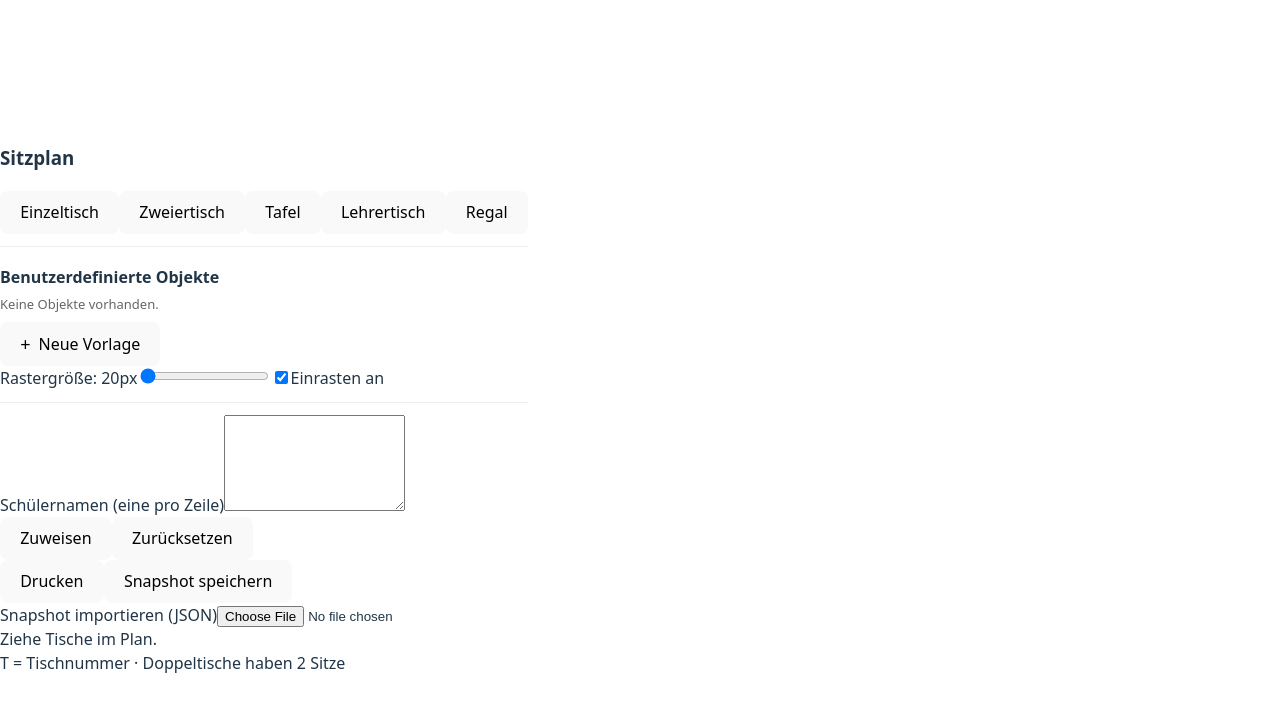
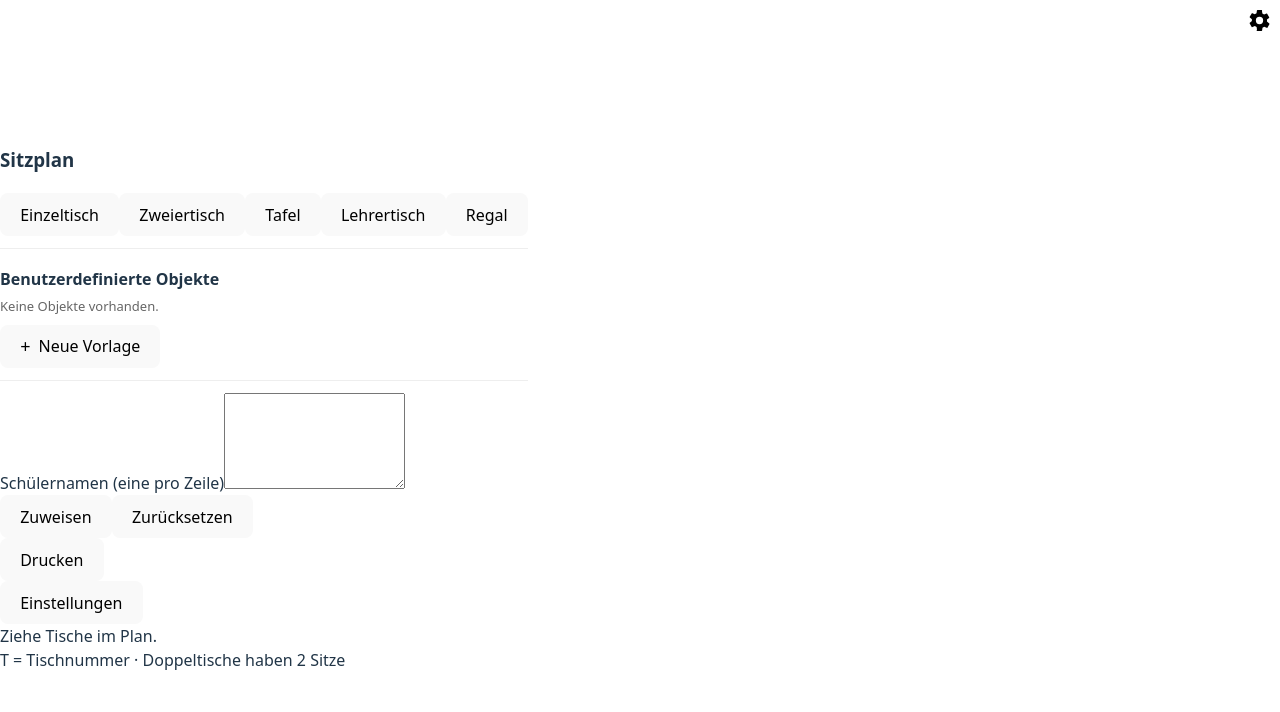
Before and after one commit to PaulHermes/Seating-Plan, a React (Vite) app: page / in a window 1280 px wide. Shown: the top 712 px of the page. Built offline with nearby package versions, Linux system fonts and the light colour scheme; the HTML template or start-up script is replaced by a standard one.

Commit message:
Settins button added, fixed snap settings saving

```diff
--- a/src/App.jsx
+++ b/src/App.jsx
@@ -32,6 +32,7 @@ export default function App() {
   const [namesText, setNamesText] = useState("");
   const [gridSize, setGridSize] = useState(20);
   const [snapToGrid, setSnapToGrid] = useState(true);
+  const [mounted, setMounted] = useState(false);
 
   // load saved state on mount
   useEffect(() => {
@@ -44,7 +45,7 @@ export default function App() {
       const asg = (await loadState("assignments")) || {};
       const names = (await loadState("namesText")) || "";
       const gs = (await loadState("gridSize")) || 20;
-      const snap = (await loadState("snapToGrid")) || true;
+      const snap = await loadState("snapToGrid");
 
       // Ensure rotate exists and is numeric (migration for older saved data)
       setDesks(
@@ -108,12 +109,14 @@ export default function App() {
     }
   }, [namesText]);
   useEffect(() => {
-    if (gridSize !== 20) {
+    if (mounted) {
       saveState("gridSize", gridSize);
+    } else {
+      setMounted(true);
     }
   }, [gridSize]);
   useEffect(() => {
-    if (snapToGrid !== true) {
+    if (mounted) {
       saveState("snapToGrid", snapToGrid);
     }
   }, [snapToGrid]);
--- a/src/components/Sidebar.jsx
+++ b/src/components/Sidebar.jsx
@@ -34,6 +34,7 @@ export default function Sidebar({
   const [tplRot, setTplRot] = useState(true);
   const [tplDel, setTplDel] = useState(true);
   const [tplSaving, setTplSaving] = useState(false);
+  const [settingsOpen, setSettingsOpen] = useState(false);
 
   function handleFileChange(e) {
     const f = e.target.files && e.target.files[0];
@@ -94,6 +95,29 @@ export default function Sidebar({
   return (
     <div className="sidebar">
       <h3>Sitzplan</h3>
+      <div style={{ position: "absolute", top: 8, right: 8 }}>
+        <button
+          className="small-btn"
+          onClick={() => setSettingsOpen(true)}
+          title="Einstellungen"
+          style={{
+            background: "transparent",
+            border: "none",
+            cursor: "pointer",
+            padding: 0,
+          }}
+        >
+          <svg
+            xmlns="http://www.w3.org/2000/svg"
+            width="25"
+            height="25"
+            fill="currentColor"
+            viewBox="0 0 24 24"
+          >
+            <path d="M19.14,12.94c.04-.31.06-.63.06-.94s-.02-.63-.06-.94l2.03-1.58a.5.5,0,0,0,.12-.65l-1.92-3.32a.5.5,0,0,0-.61-.22l-2.39.96a7.07,7.07,0,0,0-1.63-.94l-.36-2.54A.5.5,0,0,0,14,2H10a.5.5,0,0,0-.5.42L9.14,4.96a7.07,7.07,0,0,0-1.63.94l-2.39-.96a.5.5,0,0,0-.61.22L2.59,8.48a.5.5,0,0,0,.12.65L4.74,10.7c-.04.31-.06.63-.06.94s.02.63.06.94L2.71,14.16a.5.5,0,0,0-.12.65l1.92,3.32c.14.24.43.34.7.22l2.39-.96c.49.39,1.04.71,1.63.94l.36,2.54A.5.5,0,0,0,10,22h4a.5.5,0,0,0,.5-.42l.36-2.54c.59-.23,1.14-.55,1.63-.94l2.39.96c.27.11.56.02.7-.22l1.92-3.32a.5.5,0,0,0-.12-.65ZM12,15.5A3.5,3.5,0,1,1,15.5,12,3.5,3.5,0,0,1,12,15.5Z" />
+          </svg>
+        </button>
+      </div>
 
       <div className="btn-row">
         <button className="btn primary" onClick={() => addDesk("single")}>
@@ -185,22 +209,6 @@ export default function Sidebar({
         </div>
       </div>
 
-      <label className="label">Rastergröße: {gridSize}px</label>
-      <input
-        type="range"
-        min={20}
-        max={80}
-        value={gridSize}
-        onChange={(e) => setGridSize(Number(e.target.value))}
-      />
-      <label className="checkbox">
-        <input
-          type="checkbox"
-          checked={snapToGrid}
-          onChange={(e) => setSnapToGrid(e.target.checked)}
-        />
-        Einrasten an
-      </label>
       <div
         style={{ marginTop: 12, borderTop: "1px solid #eee", paddingTop: 12 }}
       >
@@ -224,20 +232,12 @@ export default function Sidebar({
           <button className="btn yellow" onClick={printPlan}>
             Drucken
           </button>
-          <button className="btn" onClick={saveSnapshot}>
-            Snapshot speichern
-          </button>
         </div>
-
-        <div className="file-load">
-          <label className="label">Snapshot importieren (JSON)</label>
-          <input
-            type="file"
-            accept="application/json"
-            ref={fileRef}
-            onChange={handleFileChange}
-          />
-        </div>
+      </div>
+      <div className="btn-col">
+        <button className="btn" onClick={() => setSettingsOpen(true)}>
+          Einstellungen
+        </button>
       </div>
       <div className="hint">Ziehe Tische im Plan.</div>
 
@@ -370,6 +370,105 @@ export default function Sidebar({
           </div>
         </div>
       )}
+
+      {settingsOpen && (
+        <div
+          role="dialog"
+          aria-modal="true"
+          style={{
+            position: "fixed",
+            inset: 0,
+            display: "flex",
+            alignItems: "center",
+            justifyContent: "center",
+            background: "rgba(0,0,0,0.35)",
+            zIndex: 9999,
+          }}
+          onMouseDown={(e) => {
+            if (e.target === e.currentTarget) setSettingsOpen(false);
+          }}
+        >
+          <div
+            style={{
+              width: 420,
+              maxWidth: "calc(100% - 24px)",
+              background: "#fff",
+              borderRadius: 8,
+              padding: 16,
+              boxShadow: "0 8px 30px rgba(0,0,0,0.12)",
+            }}
+          >
+            <h3 style={{ marginTop: 0 }}>Einstellungen</h3>
+
+            <div
+              style={{
+                marginTop: 12,
+                borderTop: "1px solid #eee",
+                paddingTop: 12,
+              }}
+            >
+              <div className="grid-size-container">
+                <div className="grid-size-label">Rastergröße: {gridSize}</div>
+                <input
+                  type="range"
+                  min={20}
+                  max={80}
+                  value={gridSize}
+                  onChange={(e) => setGridSize(Number(e.target.value))}
+                />
+              </div>
+              <label className="checkbox">
+                <input
+                  type="checkbox"
+                  checked={snapToGrid}
+                  onChange={(e) => setSnapToGrid(e.target.checked)}
+                />
+                Einrasten an
+              </label>
+            </div>
+            <div
+              style={{
+                marginTop: 12,
+                borderTop: "1px solid #eee",
+                paddingTop: 12,
+              }}
+            >
+              <div className="btn-col" style={{ marginTop: 16 }}>
+                <button className="btn" onClick={saveSnapshot}>
+                  Snapshot speichern
+                </button>
+
+                <button
+                  className="btn"
+                  onClick={() => fileRef.current && fileRef.current.click()}
+                  style={{ marginTop: 8 }}
+                >
+                  Snapshot importieren
+                </button>
+                <input
+                  type="file"
+                  accept="application/json"
+                  ref={fileRef}
+                  onChange={handleFileChange}
+                  style={{ display: "none" }}
+                />
+              </div>
+            </div>
+            <div
+              style={{
+                display: "flex",
+                justifyContent: "flex-end",
+                gap: 8,
+                marginTop: 16,
+              }}
+            >
+              <button className="btn" onClick={() => setSettingsOpen(false)}>
+                Schließen
+              </button>
+            </div>
+          </div>
+        </div>
+      )}
     </div>
   );
 }
--- a/src/styles.css
+++ b/src/styles.css
@@ -43,6 +43,7 @@ body,
   display: flex;
   flex-direction: column;
   gap: 8px;
+  position: relative;
 }
 
 .sidebar h3 {
@@ -268,3 +269,14 @@ body,
   box-shadow: 0 1px 2px rgba(0, 0, 0, 0.04);
   cursor: grab;
 }
+
+.grid-size-container {
+  display: flex;
+  flex-direction: column;
+  gap: 4px;
+}
+
+.grid-size-label {
+  font-size: 14px;
+  font-weight: 500;
+}
```
